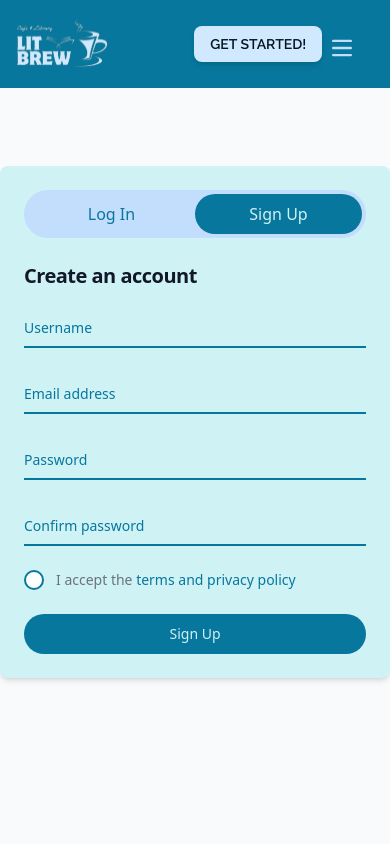
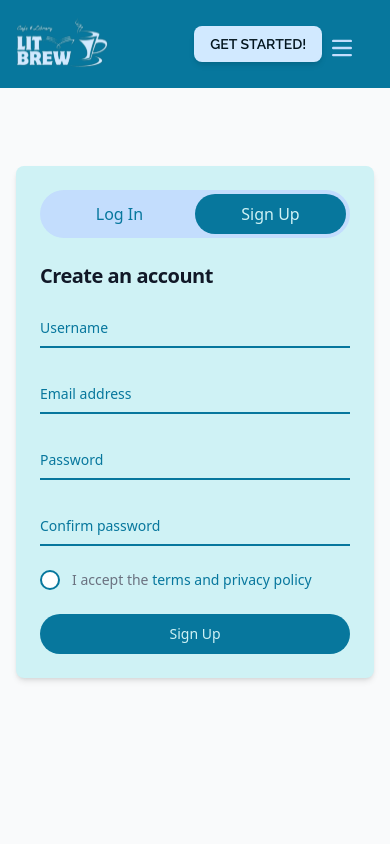
Before and after one commit to bryliantivan/Litbrew, a React (Vite) app: page /register in a window 390 px wide. Shown: the top 844 px of the page. Built offline with nearby package versions, Linux system fonts and the light colour scheme.

Commit message:
reponsive login sign up

```diff
--- a/src/pages/Login.jsx
+++ b/src/pages/Login.jsx
@@ -50,8 +50,8 @@ const Login = () => {
     };
 
     return (
-        <section className="bg-gray-50 dark:bg-gray-900 min-h-screen flex items-center justify-center">
-            <div className="w-full max-w-md bg-[#CFF2F5] rounded-lg shadow-md p-6">
+        <section className="bg-gray-50 dark:bg-gray-900 min-h-screen flex items-center justify-center px-4">
+            <div className="w-full sm:max-w-md bg-[#CFF2F5] rounded-lg shadow-md p-6">
                 <div className="flex justify-between bg-blue-200 p-1 rounded-full mb-6">
                     <Link
                         to="/login"
@@ -83,7 +83,7 @@ const Login = () => {
                 )}
 
                 <form className="space-y-6" onSubmit={handleSubmit}>
-                    <div className="relative z-0 w-full group">
+                    <div className="relative z-0 w-full group mb-4">
                         <input
                             type="email"
                             value={email}
@@ -101,7 +101,7 @@ const Login = () => {
                         </label>
                     </div>
 
-                    <div className="relative z-0 w-full group">
+                    <div className="flex items-start mb-4">
                         <input
                             type="password"
                             value={password}
--- a/src/pages/Order.jsx
+++ b/src/pages/Order.jsx
@@ -97,6 +97,16 @@ const Order = () => {
   const validateOrderBeforeSubmit = () => {
     if (!orderType || !["dine-in", "takeaway"].includes(orderType)) {
       alert("Invalid order type. Please select either dine-in or takeaway");
+      return false;
+    }
+
+    if (orderType === "dine-in" && !numPeople) {
+      alert("Please enter the number of people for dine-in orders");
+      return false;
+    }
+
+    if (customerName.trim() === "") {
+      alert("Please enter a customer name");
       return false;
     }
 
--- a/src/pages/Register.jsx
+++ b/src/pages/Register.jsx
@@ -57,9 +57,9 @@ const Register = () => {
   };
 
   return (
-    <section className="bg-gray-50 dark:bg-gray-900 min-h-screen flex flex-col items-center justify-center">
-      <div className="w-full max-w-md bg-[#CFF2F5] rounded-lg shadow-md p-6 dark:bg-gray-800">
-        <div className="w-full max-w-md bg-blue-200 p-1 rounded-full mb-6 flex justify-between">
+    <section className="bg-gray-50 dark:bg-gray-900 min-h-screen flex items-center justify-center px-4">
+      <div className="w-full sm:max-w-md bg-[#CFF2F5] rounded-lg shadow-md p-6 dark:bg-gray-800">
+        <div className="flex justify-between bg-blue-200 p-1 rounded-full mb-6">
           <Link
             to="/login"
             className={`w-1/2 text-center py-2 rounded-full transition-all ${
@@ -83,7 +83,7 @@ const Register = () => {
         </h1>
 
         <form className="space-y-6" onSubmit={handleSubmit}>
-          <div className="relative z-0 w-full group">
+          <div className="relative z-0 w-full group mb-4">
             <input
               type="text"
               id="username"
@@ -101,7 +101,7 @@ const Register = () => {
             </label>
           </div>
 
-          <div className="relative z-0 w-full group">
+          <div className="relative z-0 w-full group mb-4">
             <input
               type="email"
               id="email"
@@ -119,7 +119,7 @@ const Register = () => {
             </label>
           </div>
 
-          <div className="relative z-0 w-full group">
+          <div className="relative z-0 w-full group mb-4">
             <input
               type="password"
               id="password"
@@ -137,7 +137,7 @@ const Register = () => {
             </label>
           </div>
 
-          <div className="relative z-0 w-full group">
+          <div className="relative z-0 w-full group mb-4">
             <input
               type="password"
               id="confirmPassword"
```
